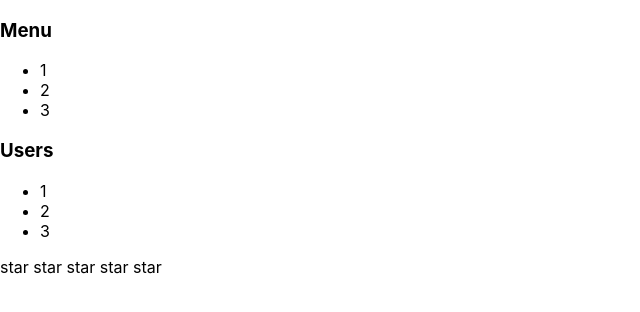
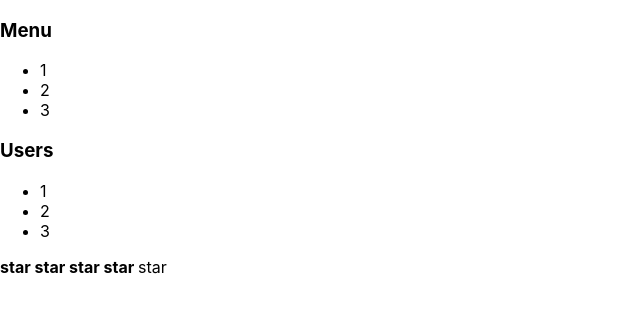
Before and after one commit to SanyaSkl/react-kabzda-how-detailed, a React (Create React App) app: page / in a window 1280 px wide. Shown: the top 312 px of the page, without its empty margins (0-640 px from the left). Built offline with nearby package versions, Linux system fonts and the light colour scheme.

Commit message:
callback

```diff
--- a/src/App.tsx
+++ b/src/App.tsx
@@ -1,24 +1,25 @@
-import React from 'react';
+import React, {useState} from 'react';
 import './App.css';
-import Accordion from "./components/Accordion/Accordion";
-import {Rating} from "./components/Rating/Rating";
-import OnOff from "./components/OnOff/OnOff";
+import {Rating, RatingValueType} from "./components/Rating/Rating";
 import UncontrolledAccordion from "./components/UncontrolledAccordion/UncontrolledAccordion";
-import {UncontrolledRating} from "./components/UncontrolledRating/UncontrolledRating";
 
-function App() {
+function App(props: any) {
     console.log("App rendering")
+
+    let [ratingValue, setRatingValue] = useState<RatingValueType>(4)
+
     return (
         <div>
 
-           {/* <OnOff />*/}
-          {/*  <OnOff on={true}/>
+            {/* <OnOff />*/}
+            {/*  <OnOff on={true}/>
             <OnOff on={false}/>*/}
 
-            <UncontrolledAccordion titleValue={"Menu"} />
-            <UncontrolledAccordion titleValue={"Users"} />
+            <UncontrolledAccordion titleValue={"Menu"}/>
+            <UncontrolledAccordion titleValue={"Users"}/>
 
-            <UncontrolledRating />
+            <Rating value={ratingValue} onClick={setRatingValue}/>
+            {/*<UncontrolledRating />*/}
 
 
             {/*<Accordion titleValue={"Menu"} collapsed={true}/>
@@ -37,7 +38,7 @@ type PageTitlePropsType = {
     title: string
 }
 
-function PageTitle(props:PageTitlePropsType) {
+function PageTitle(props: PageTitlePropsType) {
     console.log("PageTitle rendering")
     return <h1>{props.title}</h1>
 }
--- a/src/components/Rating/Rating.tsx
+++ b/src/components/Rating/Rating.tsx
@@ -1,7 +1,10 @@
 import React from "react";
 
+export type RatingValueType = 0 | 1 | 2 | 3 | 4 | 5
+
 type RatingPropsType = {
-    value: 0 | 1 | 2 | 3 | 4 | 5
+    value: RatingValueType
+    onClick: (value: RatingValueType) => void
 }
 
 export function Rating(props: RatingPropsType) {
@@ -9,11 +12,11 @@ export function Rating(props: RatingPropsType) {
 
     return (
         <div>
-            <Star selected={props.value > 0}/>
-            <Star selected={props.value > 1}/>
-            <Star selected={props.value > 2}/>
-            <Star selected={props.value > 3}/>
-            <Star selected={props.value > 4}/>
+            <Star selected={props.value > 0} onClick={props.onClick} value={1}/>
+            <Star selected={props.value > 1} onClick={props.onClick} value={2}/>
+            <Star selected={props.value > 2} onClick={props.onClick} value={3}/>
+            <Star selected={props.value > 3} onClick={props.onClick} value={4}/>
+            <Star selected={props.value > 4} onClick={props.onClick} value={5}/>
         </div>
     )
 
@@ -22,15 +25,15 @@ export function Rating(props: RatingPropsType) {
 
 type StarPropsType = {
     selected: boolean
+    value: RatingValueType
+    onClick: (value: RatingValueType) => void
 }
 
 function Star(props: StarPropsType) {
     console.log("Star rendering")
 
-    if (props.selected) {
-        return <span><b>star</b> </span>
-    } else {
-        return <span>star </span>
-    }
+  return <span onClick={() => {props.onClick(props.value)} }>
+      {props.selected ? <b>star </b> : "star "}
+  </span>
 
 }
--- a/src/components/UncontrolledRating/UncontrolledRating.tsx
+++ b/src/components/UncontrolledRating/UncontrolledRating.tsx
@@ -8,31 +8,35 @@ export function UncontrolledRating(props: UncontrolledRatingPropsType) {
     let [value, setValue] = useState(0)
 
     return (
-        <div >
-            <Star selected={value > 0} onClick={() => setValue(1)} />
-
-            <Star selected={value > 1} onClick={() => setValue(2)}/>
-
-            <Star selected={value > 2} onClick={() => setValue(3)}/>
-
-            <Star selected={value > 3} onClick={() => setValue(4)}/>
-
-            <Star selected={value > 4} onClick={() => setValue(5)}/>
+        <div>
+            <Star selected={value > 0} setValue={setValue} value={1}/>
+            <Star selected={value > 1} setValue={setValue} value={2}/>
+            <Star selected={value > 2} setValue={setValue} value={3}/>
+            <Star selected={value > 3} setValue={setValue} value={4}/>
+            <Star selected={value > 4} setValue={setValue} value={5}/>
         </div>
     )
 }
 
 type StarPropsType = {
     selected: boolean
-    onClick: () => void
+    value: 1 | 2 | 3 | 4 | 5
+    setValue: (value: 1 | 2 | 3 | 4 | 5) => void
 }
 
 
 function Star(props: StarPropsType) {
     console.log("Star rendering")
 
-    return props.selected ? <span onClick={props.onClick} style={{ cursor: "pointer" }}><b>star</b> </span> :
-        <span onClick={props.onClick}>star </span>
+    /*return props.selected ? <span onClick={props.onClick} style={{ cursor: "pointer" }}><b>star</b> </span> :
+        <span onClick={props.onClick} style={{ cursor: "pointer" }}>star </span>*/
 
+    return <span
+        onClick={ () => { props.setValue(props.value) }}
+        style={{
+            cursor: "pointer",
+        }}>
+        {props.selected ? <b>star </b> : "star "}
+    </span>
 
 }
```
